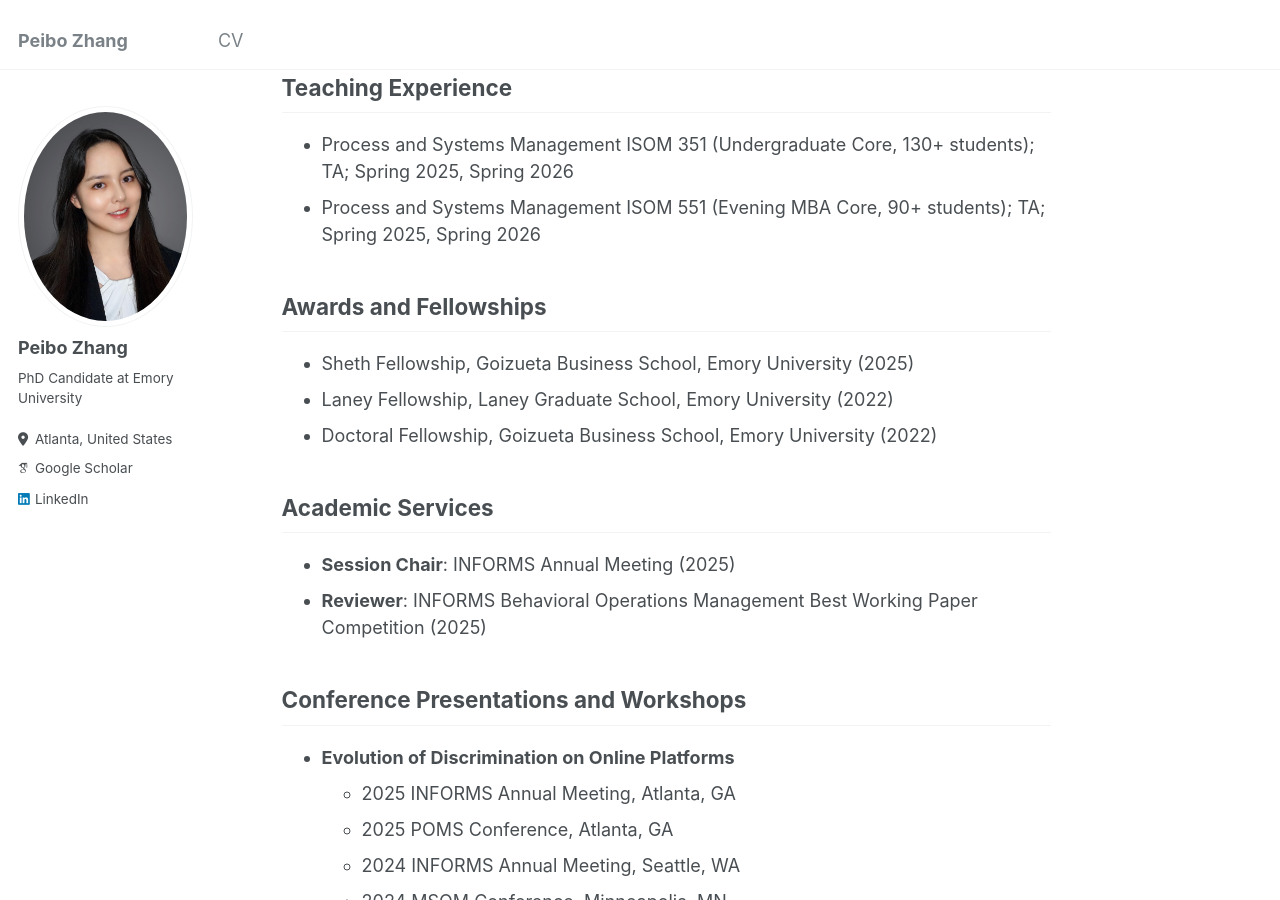
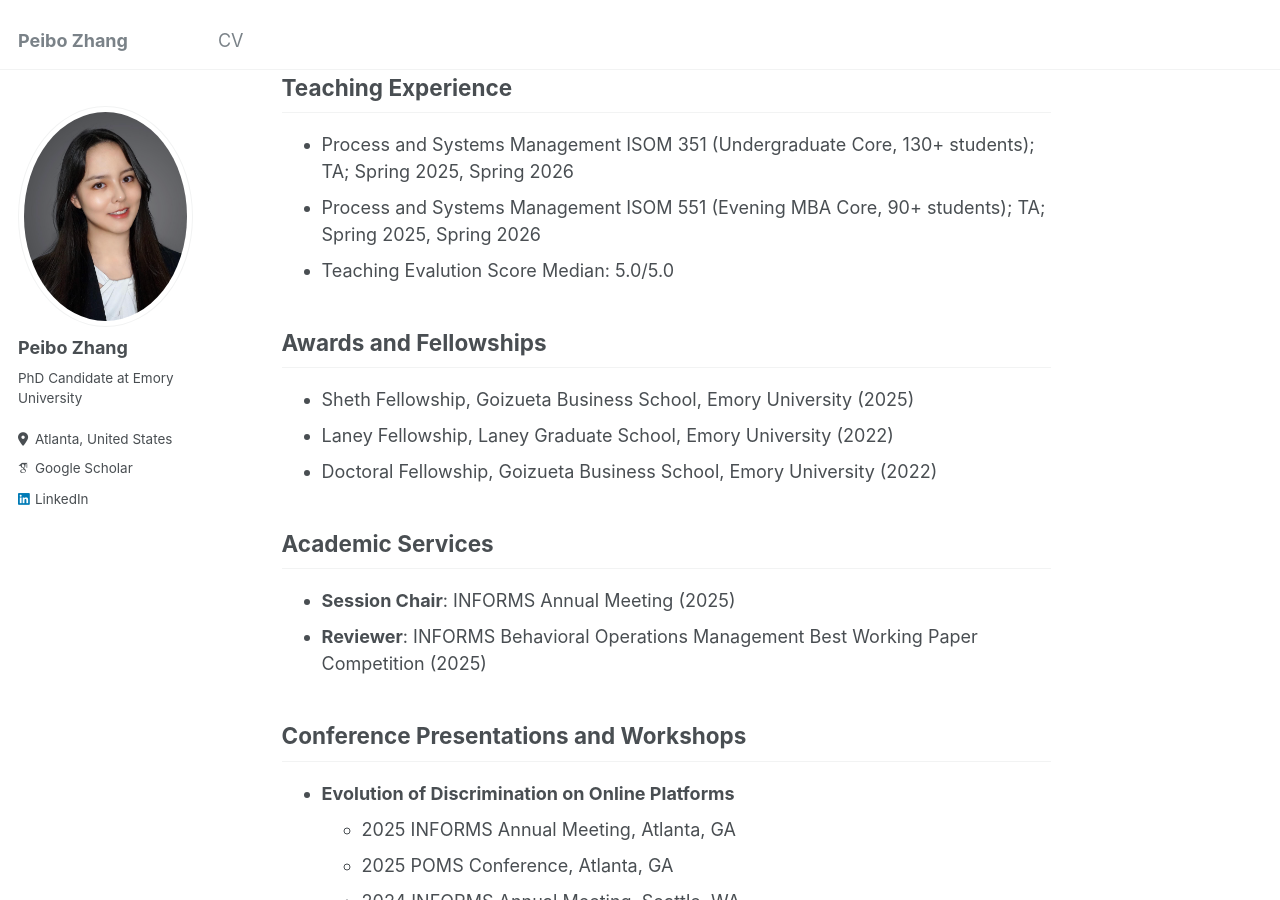
Before and after one commit to PeiboZhang/peibozhang.github.io, a Jekyll site: the page built from _pages/about.md, in a window 1280 px wide and 900 px high, scrolled down 1039 px. Built offline with Jekyll 4.4.1, drawn with Linux system fonts in a browser that asks for light colours; some web fonts are replaced.

Commit message:
Update about.md

```diff
--- a/_pages/about.md
+++ b/_pages/about.md
@@ -78,6 +78,9 @@ My research interest broadly centers on online platform operations, generative A
   <li>
     Process and Systems Management ISOM 551 (Evening MBA Core, 90+ students); TA; Spring 2025, Spring 2026
   </li>
+  <li>
+    Teaching Evalution Score Median: 5.0/5.0
+  </li>
 </ul>
 
 <h2>Awards and Fellowships</h2>
```
